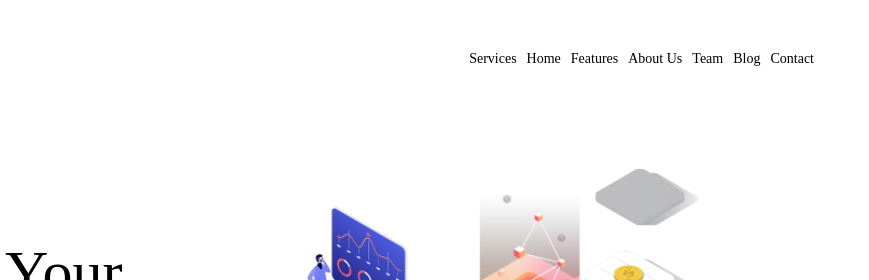
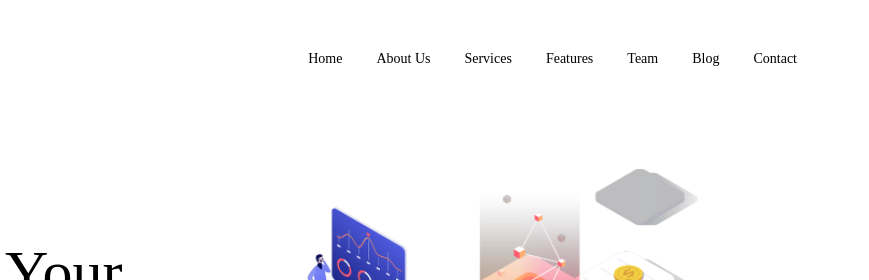
Before and after one commit to AlexServGE/HTML_CSS_Basics_1_3Q_HWs, a plain HTML site: page Project/index.html in a window 1280 px wide. Shown: the top 280 px of the page, 411-1280 px from the left. Drawn offline with Linux system fonts and the light colour scheme.

Commit message:
HW4 completed ver2

```diff
--- a/Project/index.html
+++ b/Project/index.html
@@ -13,10 +13,10 @@
         <div class="container flex">
             <img src="images/header__logo.svg" class="header__logo" alt="header__logo">
             <div class="flex">
+                <a href="#" class="header__link">Home</a>
+                <a href="#" class="header__link">About Us</a>
                 <a href="#" class="header__link">Services</a>
-                <a href="#" class="header__link">Home</a>
                 <a href="#" class="header__link">Features</a>
-                <a href="#" class="header__link">About Us</a>
                 <a href="#" class="header__link">Team</a>
                 <a href="#" class="header__link">Blog</a>
                 <a href="#" class="header__link">Contact</a>
--- a/Project/styles.css
+++ b/Project/styles.css
@@ -15,7 +15,6 @@ a {
 .flex{
     display: flex;
     justify-content: space-between;
-    gap:10px;
 }
 
 
@@ -36,6 +35,8 @@ a {
     color: rgb(0, 0, 0);
     margin-top: 11px;
     margin-bottom: 12px;
+    padding-right: 17px;
+    padding-left: 17px;
 }
 
 .top__content {
```
